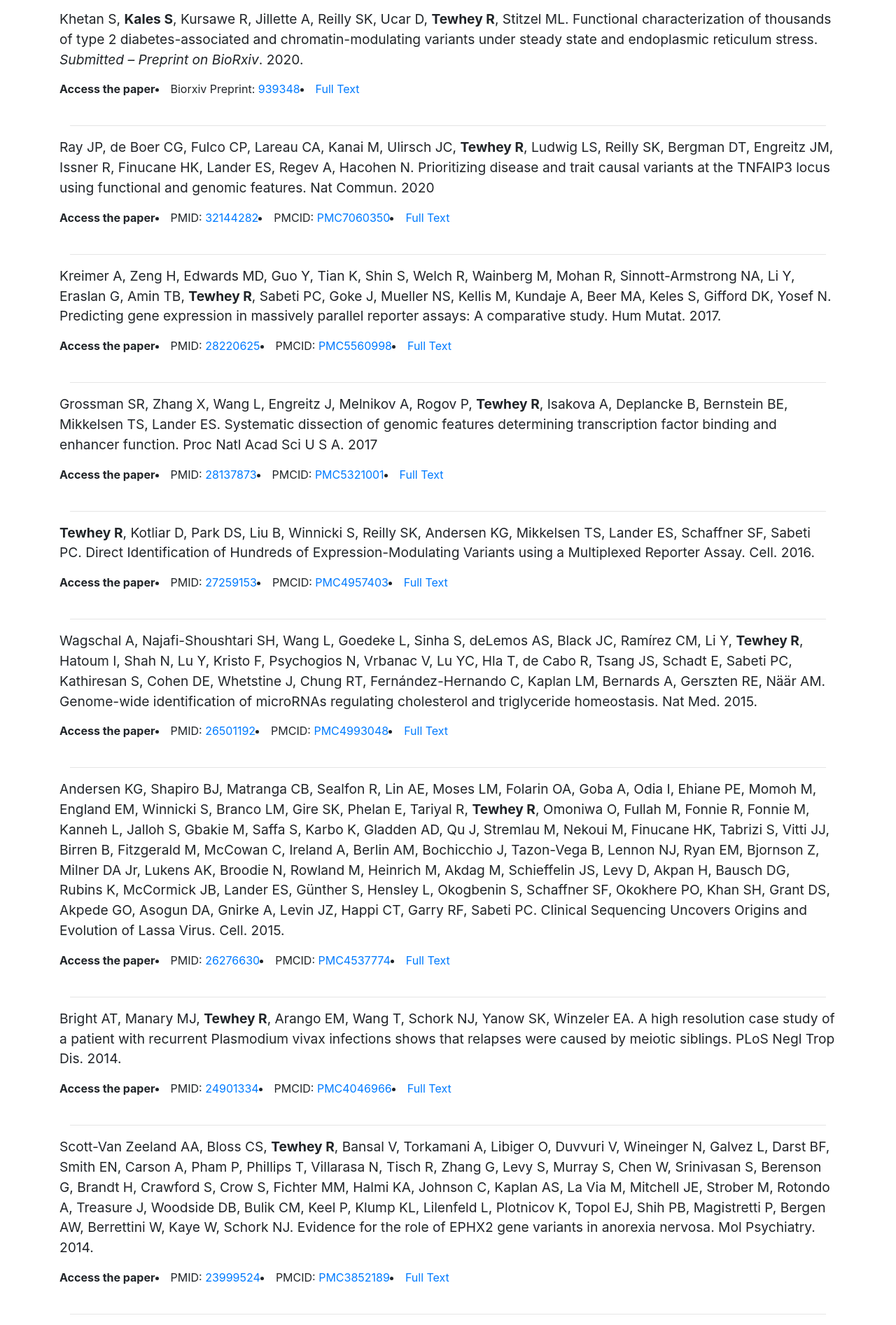
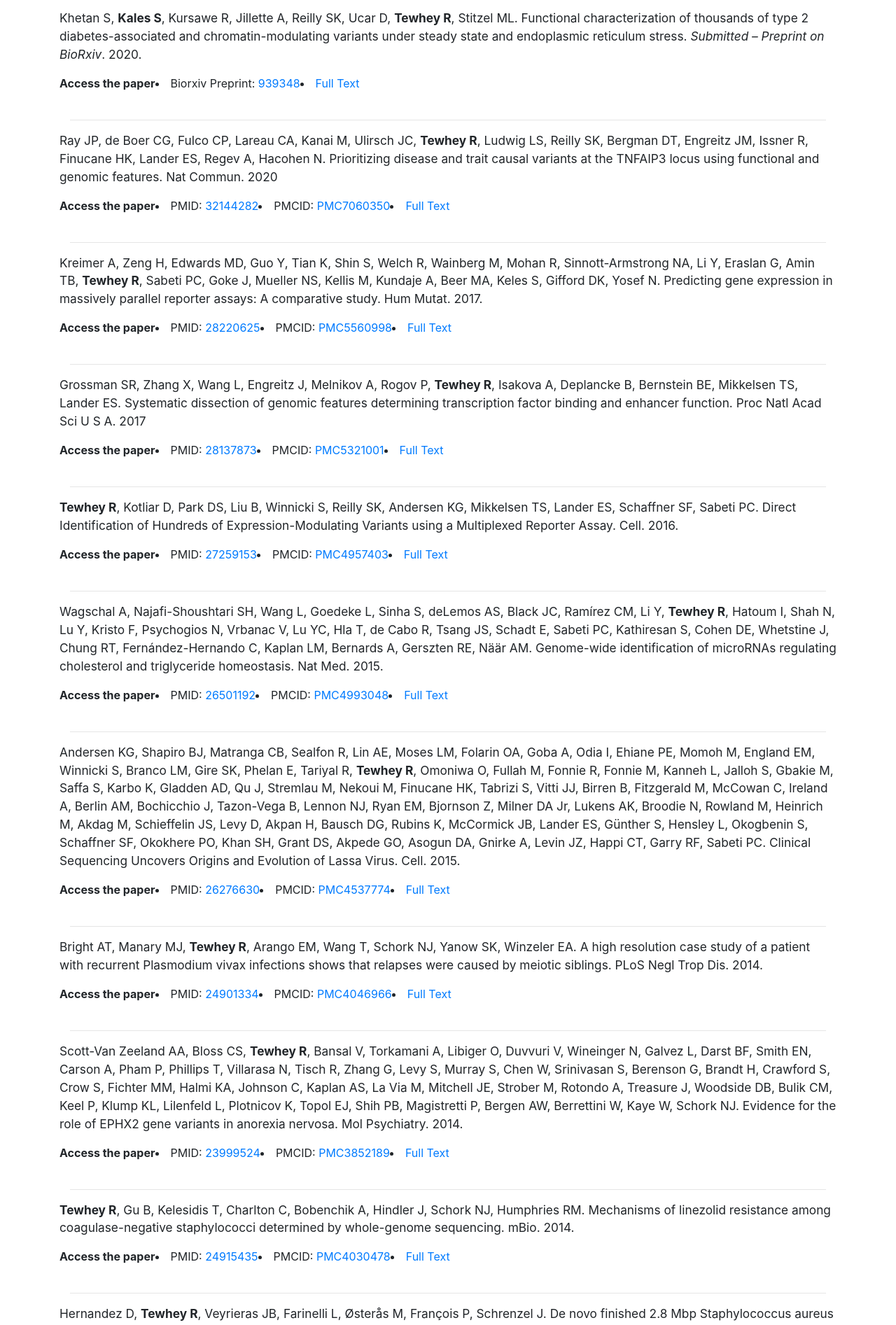
Before and after one commit to tewhey-lab/tewhey-lab.github.io, a Jekyll site: the page built from publications/index.html, in a window 1280 px wide. Shown: the part 476-2369 px from the top of the page at 70% size. Built offline with Jekyll 4.4.1, drawn with Linux system fonts in a browser that asks for light colours; nearby versions of some CDN libraries; comment, search, counter and statistics services are not loaded.

Commit message:
Update index.html

```diff
--- a/publications/index.html
+++ b/publications/index.html
@@ -15,8 +15,8 @@ group: publications
 
 {% for publication in site.data.publications %}
 <hr>
-<div class="row" style="padding-top: 45px; margin-top: -45px;" id="{{publication.pmid}}">
-<div style="font-size: 120% !important;">{{ publication.citation | markdownify }}</div>
+<div class="row" style="padding-top: 30px; margin-top: -30px;" id="{{publication.pmid}}">
+<div style="font-size: 108% !important;">{{ publication.citation | markdownify }}</div>
 			<strong>Access the paper </strong>
 			<!--PMID-->
 			{% if publication.pmid %}
```
